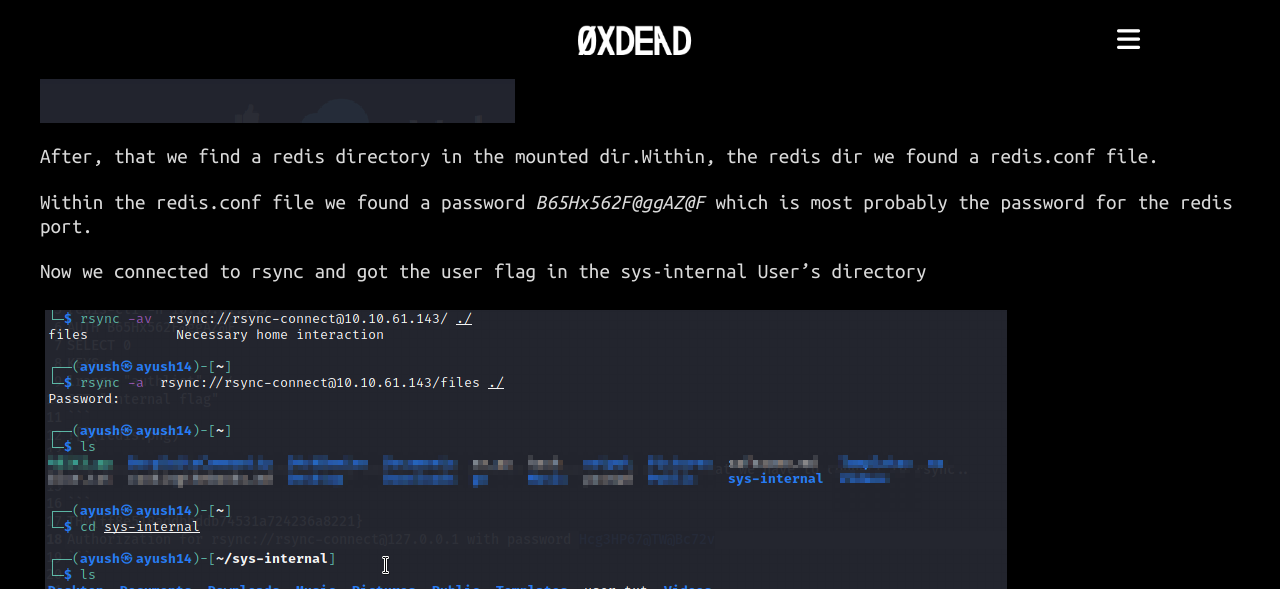
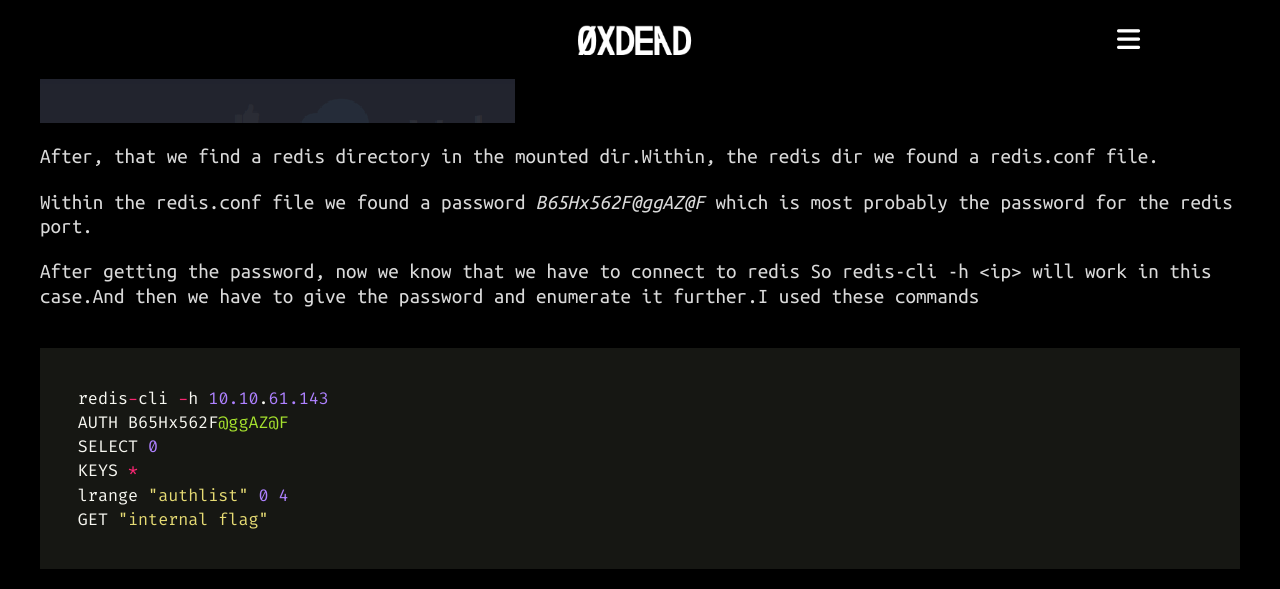
Before and after one commit to bitcriminals/bitcriminals.github.io, a Jekyll site: the page built from writeups/_tryhackme/vulnet-internal.md, in a window 1280 px wide and 1400 px high, scrolled down 2420 px. Shown: the top 589 px of the window. Built offline with Jekyll 4.4.1, drawn with Linux system fonts in a browser that asks for light colours; nearby versions of some CDN libraries; some of the changed text lies outside the part shown; grey boxes are pictures that could not be loaded.

Commit message:
Update vulnet-internal.md

````diff
--- a/writeups/_tryhackme/vulnet-internal.md
+++ b/writeups/_tryhackme/vulnet-internal.md
@@ -36,6 +36,29 @@ After, that we find a redis directory in the mounted dir.Within, the redis dir w
 Within the redis.conf file we found a password
 ***B65Hx562F@ggAZ@F***
 which is most probably the password for the redis port.
+
+
+After getting the password, now we know that we have to connect to redis
+So `redis-cli -h <ip>` will work in this case.And then we have to give the password and enumerate it further.I used these commands
+
+```py
+redis-cli -h 10.10.61.143
+AUTH B65Hx562F@ggAZ@F
+SELECT 0
+KEYS *
+lrange "authlist" 0 4
+GET "internal flag"
+```
+![redis](https://user-images.githubusercontent.com/78094309/117819781-81074b00-b287-11eb-8d19-ef111a5e25fd.png)
+
+
+And hence we found our internal flag and also got another password with a hint that we have to connect to rsync..
+
+```
+THM{ff8e518addbbddb74531a724236a8221}
+Authorization for rsync://rsync-connect@127.0.0.1 with password Hcg3HP67@TW@Bc72v
+
+
 
 Now we connected to rsync and got the user flag in the sys-internal User's directory
 
````
